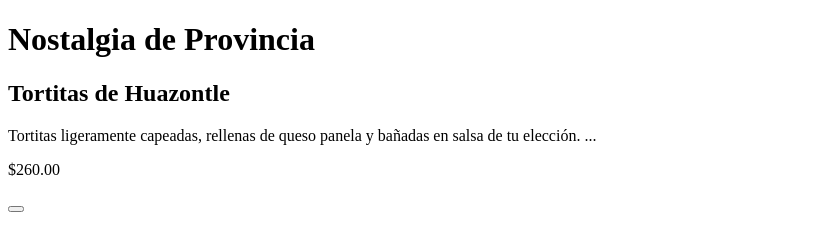
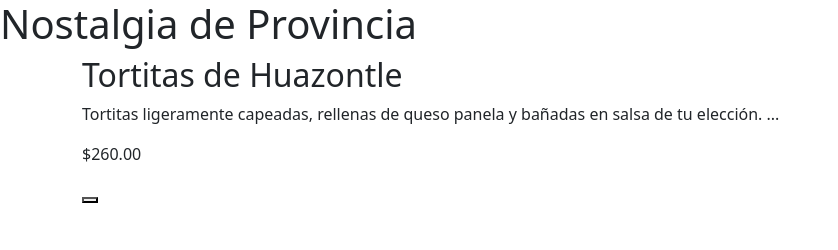
Before and after one commit to GodSci3nc3/PracticaFinalU2, a plain HTML site: page index.html in a window 1280 px wide. Shown: the whole page, without its empty margins (0-838 px from the left). Drawn offline with nearby package versions, Linux system fonts and the light colour scheme.

Commit message:
HTML product structure

```diff
--- a/index.html
+++ b/index.html
@@ -2,6 +2,7 @@
 <html lang="en">
 <head>
     <meta charset="UTF-8">
+    <link href="https://cdn.jsdelivr.net/npm/bootstrap@5.3.8/dist/css/bootstrap.min.css" rel="stylesheet" integrity="sha384-sRIl4kxILFvY47J16cr9ZwB07vP4J8+LH7qKQnuqkuIAvNWLzeN8tE5YBujZqJLB" crossorigin="anonymous">
     <meta name="viewport" content="width=device-width, initial-scale=1.0">
     <title></title>
 </head>
@@ -9,14 +10,20 @@
 
     <h1>Nostalgia de Provincia</h1>
 
-    <div class="product">
+    <div class="products container">
+
+        <div class="row">
+            <div class="col md-4 column">
         <h2>Tortitas de Huazontle</h2>
         <p>Tortitas ligeramente capeadas,
             rellenas de queso panela y bañadas
             en salsa de tu elección. ...</p>
         <p>$260.00</p>
 
-        <button></button>
+        <button class="fa-solid fa-plus"></button>
+        </div>
+    </div>
+
     </div>
 
 
```
